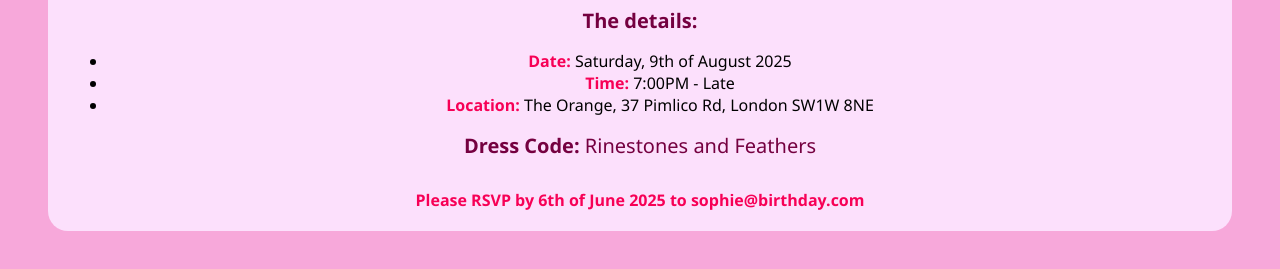
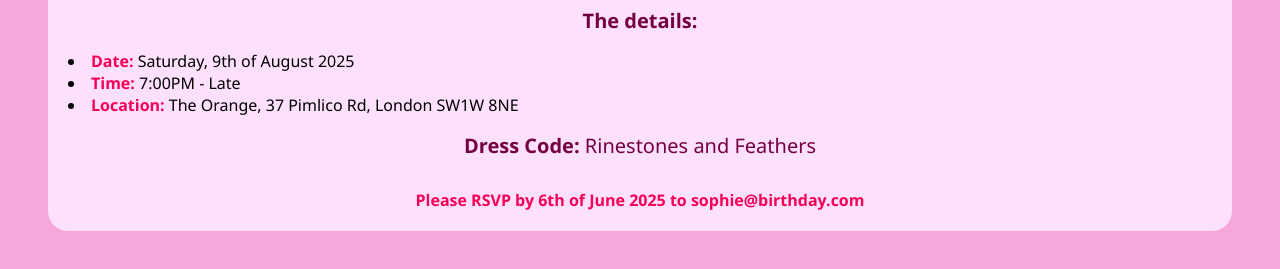
Before and after one commit to sophierac/sophierac.github.io, a plain HTML site: page index.html in a window 1280 px wide. Shown: the part 447-716 px from the top of the page. Drawn offline with Linux system fonts and the light colour scheme.

Commit message:
Update index.html

```diff
--- a/index.html
+++ b/index.html
@@ -46,8 +46,11 @@
                  left:350px;
                  z-index:1;
                  font-size:20px;
-                 color:rgb(247, 0, 86);
-                 ul{text-align:center;}
+                 color:rgb(247, 0, 86);}
+            ul {   padding-left: 0;
+    list-style-position: inside;
+    text-align: left}
+
              }
         </style>
     </head>
```
